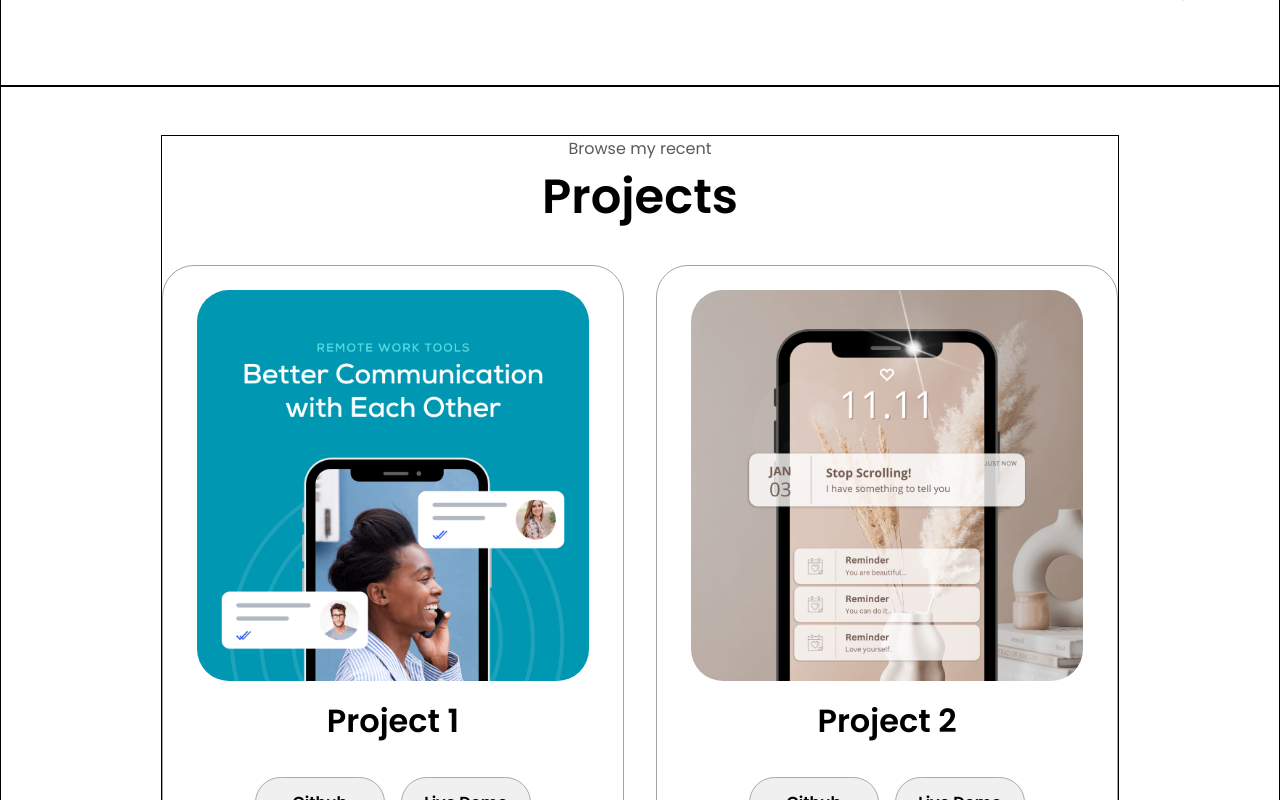
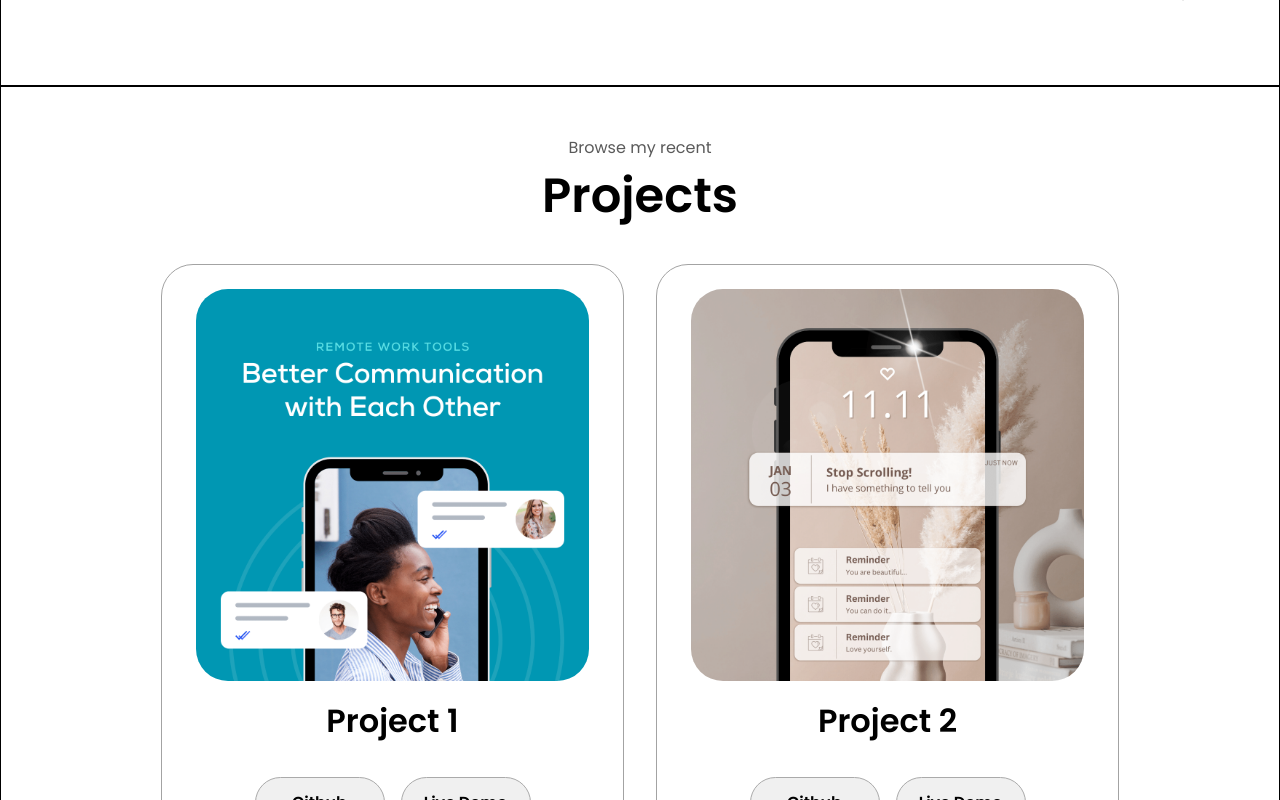
Before and after one commit to ramioooz/react_simple_portfolio, a React (Vite) app: page / in a window 1280 px wide. Shown: the part 2320-3120 px from the top of the page. Built offline with nearby package versions, Linux system fonts and the light colour scheme.

Commit message:
removed projects-container border

```diff
--- a/src/index.css
+++ b/src/index.css
@@ -350,7 +350,7 @@ section {
 
 /* PROJECTS SECTION */
 .projects-container {
-  border: 1px solid black;
+  /* border: 1px solid black; */
   display: flex;
   flex-direction: column;
   align-items: center;
@@ -416,9 +416,6 @@ This should be at the end of the file (after applying all elements css) */
     height: 18rem;
   }
 
-  .profile-div {
-    /* height: fit-content; */
-  }
 
   .profile-context-container {
     margin-bottom: 3rem;
@@ -450,12 +447,6 @@ This should be at the end of the file (after applying all elements css) */
   }
 }
 
-@media screen and (max-width: 1000px) {
-  /* .exp-group-container {
-    flex-wrap: wrap;
-  } */
-}
-
 @media screen and (max-width: 600px) {
   .navbar-logo {
     font-size: x-large;
```
